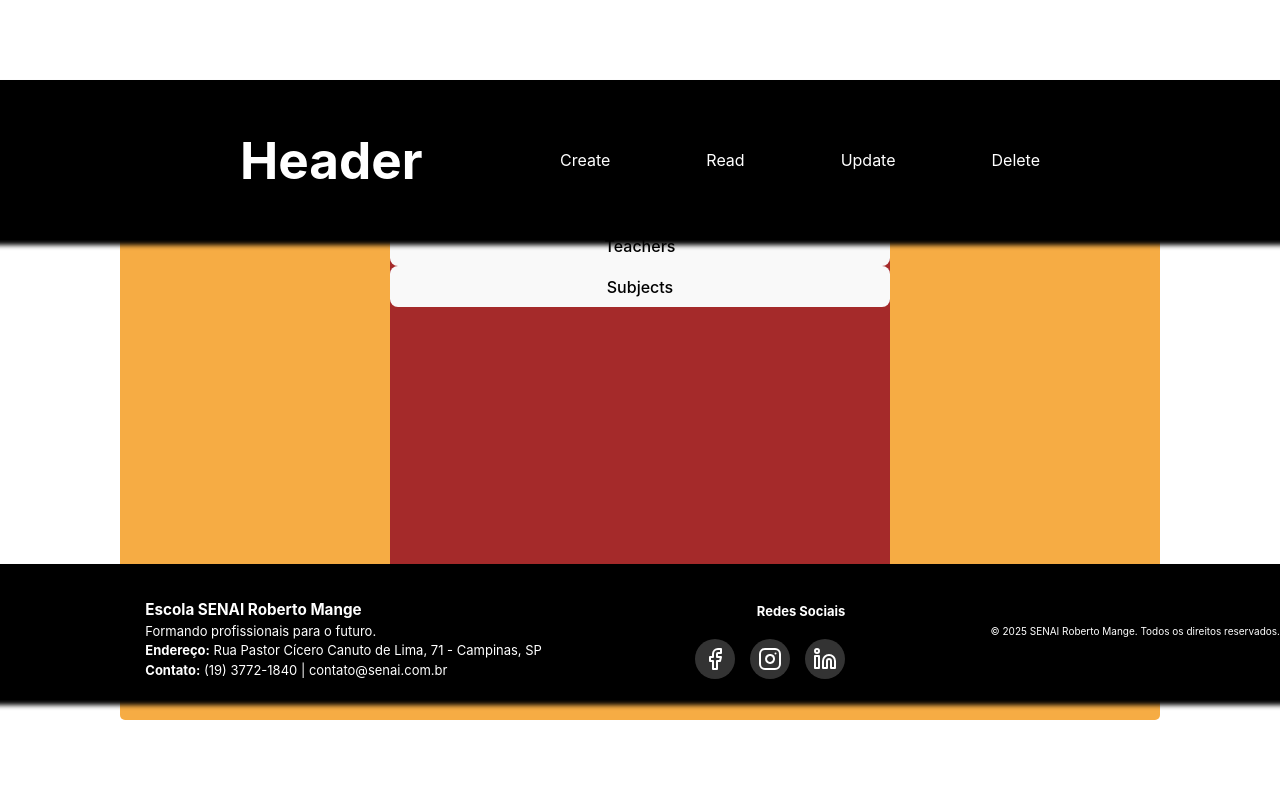
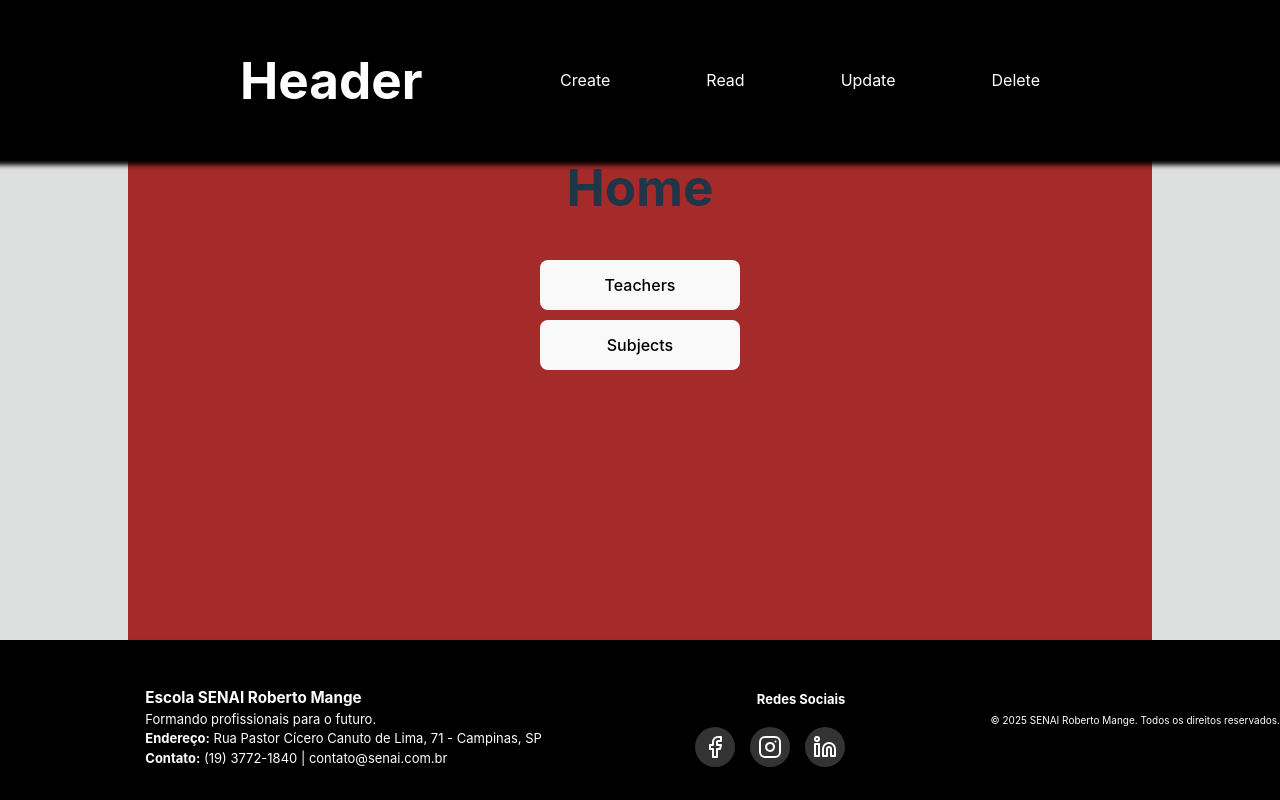
Before and after one commit to lindomarbatistao/2DS12, a React (Vite) app in the folder front/: page /home in a window 1280 px wide. Built offline with nearby package versions, Linux system fonts and the light colour scheme.

Commit message:
21-03-2025 15:16

```diff
--- a/front/src/components/footer/styles.css
+++ b/front/src/components/footer/styles.css
@@ -6,7 +6,7 @@
   justify-content: center;
   align-items: center;
   color: white;
-  position: relative;
+  position: fixed;
   bottom: 0;
   padding: 20px;
   border-radius: 5px;
--- a/front/src/pages/home/index.jsx
+++ b/front/src/pages/home/index.jsx
@@ -9,12 +9,12 @@ import './styles.css'
 export default function Home() {
     const navigate = useNavigate()
     return (
-        <div className="container_home">
+        <div className="home-container">
             <Header />
             <div className="body_home">
                 <h1>Home</h1>
-                <button onClick={() => navigate('/teacher')}>Teachers</button>
-                <button onClick={() => navigate('/subjects')}>Subjects</button>
+                <button className="button" onClick={() => navigate('/teacher')}>Teachers</button>
+                <button className="button" onClick={() => navigate('/subjects')}>Subjects</button>
             </div>
             <Footer />
         </div>
--- a/front/src/pages/home/styles.css
+++ b/front/src/pages/home/styles.css
@@ -1,23 +1,25 @@
-.container_home {
-    background-color: rgb(62, 239, 13);
-    max-width: 1000px;
-    width: 100vw;
-    height: 100vw;
+
+.home-container{
+    background-color: rgb(222, 224, 223) !important;
+    min-height: 100vh;
+    min-width: 100vw;
     display: flex;
-    justify-content: space-between;
-    flex-direction: column;
     align-items: center;
-    position: absolute;
-    left: 50%;
-    transform: translate(-50%, -50%);
-    border-radius: 5px;
-    padding: 20px;
+    left: 0;
+    justify-content: center;
 }
 
 .body_home{
     display: flex;
     flex-direction: column;
-    width: 500px;
-    height: 100%;
+    width: 80vw;
+    height: 550px;
     background-color: brown;
+    align-items: center;
 }
+
+.button{
+    width: 200px;
+    height: 50px;
+    margin-top: 10px;
+}
--- a/front/src/pages/teachers/index.jsx
+++ b/front/src/pages/teachers/index.jsx
@@ -86,7 +86,7 @@ export default function Teacher() {
     }
 
     return (
-        <div >
+        <div className="global">
             <Header />
             <div className="container_home">
                 <div className="lista">
--- a/front/src/pages/teachers/styles.css
+++ b/front/src/pages/teachers/styles.css
@@ -1,5 +1,10 @@
+.global {
+    background-color: aqua !important;
+}
+
+
 .container_home {
-    background-color: rgb(246, 172, 68);
+    background-color: rgb(83, 246, 68);
     max-width: 1000px;
     height: 600px;
     display: flex;
```
